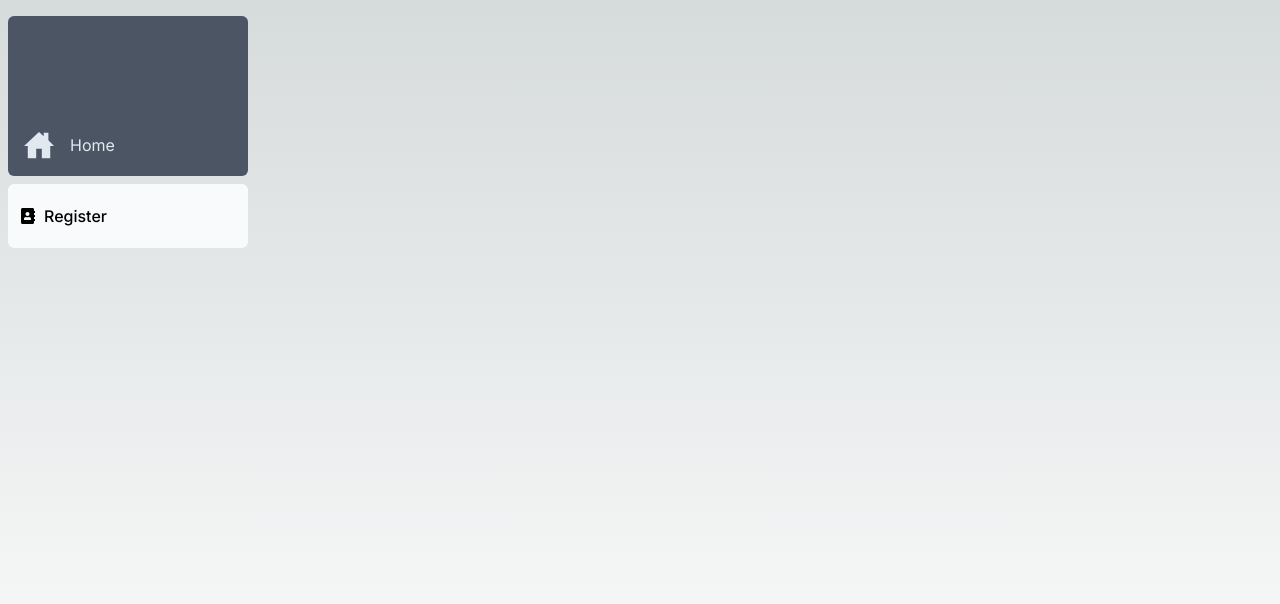
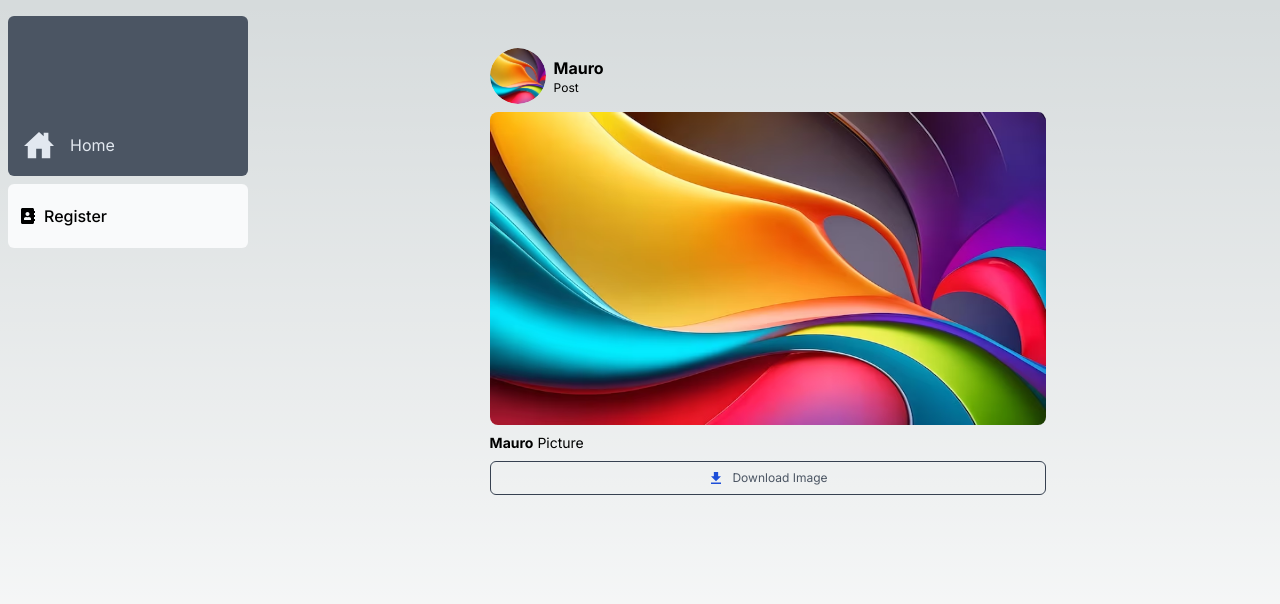
Before and after one commit to MauroGonzalez51/next-users-feed, a Next.js app: page / in a window 1280 px wide. Shown: the top 604 px of the page. Built offline with nearby package versions, Linux system fonts and the light colour scheme.

Commit message:
Creating the template for the Posts. More changes to the styles

```diff
--- /dev/null
+++ b/app/components/Post.tsx
@@ -0,0 +1,76 @@
+"use client";
+
+import { User } from "@/app/lib/definitions";
+import Image from "next/image";
+import { Button } from "@/app/components/ui";
+import { MouseEvent } from "react";
+import { IoMdDownload } from "react-icons/io";
+
+export function Post({ user }: { user: User }) {
+    const imageURL = user.image.url
+        ? user.image.url
+        : `/app/register/users/default/default-image-${Math.floor(Math.random() * 5 + 1)}.jpg`;
+
+    const handleDownloadImage = (event: MouseEvent<HTMLButtonElement>): void => {
+        const downloadLink = document.createElement("a");
+
+        downloadLink.href = imageURL;
+        downloadLink.download = `${user.username}`;
+
+        downloadLink.click();
+    };
+
+    return (
+        <div className="flex gap-2 flex-col items-start justify-center">
+            <div className="flex gap-x-2 items-center">
+                {/* Show the user info */}
+                <div className="rounded-full overflow-hidden w-14 h-14 flex items-center justify-center">
+                    <Image
+                        src={imageURL}
+                        alt="Image"
+                        className="w-full h-full rounded-full object-cover"
+                        width={48}
+                        height={48}
+                    />
+                </div>
+
+                <div>
+                    <p className="font-bold">{user.username}</p>
+                    <p className="text-xs">Post</p>
+                </div>
+            </div>
+
+            <div>
+                {/* Show the actual image */}
+                <Image
+                    width={641}
+                    height={320}
+                    src={imageURL}
+                    alt="Image"
+                    className="rounded-lg aspect-video"
+                />
+            </div>
+
+            <div className="flex gap-x-1 items-start text-sm text-justify">
+                {/* Post description */}
+                <p>
+                    <span className="font-bold">{user.username}</span> {user.description}
+                </p>
+            </div>
+
+            <div className="flex gap-4 w-full">
+                {/* Buttons */}
+
+                <Button
+                    onClick={handleDownloadImage}
+                    className="flex-grow flex gap-2 items-center justify-center text-xs border border-solid border-gray-700 px-4 py-2 bg-transparent hover:bg-transparent"
+                >
+                    <IoMdDownload className="text-blue-700 text-base" />
+                    <span className="text-gray-600">Download Image</span>
+                </Button>
+            </div>
+        </div>
+    );
+}
+
+export default Post;
--- a/app/components/SideNav.tsx
+++ b/app/components/SideNav.tsx
@@ -34,7 +34,7 @@ function SideNav() {
                     <Link
                         key={link.name}
                         href={link.href}
-                        className={`flex h-16 grow items-center justify-center gap-2 rounded-md bg-gray-50 p-3 text-base font-medium hover:bg-sky-100 hover:text-blue-600 md:flex-none md:justify-start md:p-2 md:px-3
+                        className={`flex h-16 grow items-center justify-center gap-2 rounded-md bg-gray-50 p-3 text-base font-medium hover:bg-sky-100 hover:text-blue-600 md:flex-none md:justify-start md:p-2 md:px-3 transition-colors
 
                             ${pathname === link.href && "text-blue-600"}
                         `}
--- a/app/components/ui/Button.tsx
+++ b/app/components/ui/Button.tsx
@@ -1,14 +1,14 @@
 import { twMerge } from "tailwind-merge";
 import { ButtonHTMLAttributes } from "react";
 
-interface ButtonProps extends ButtonHTMLAttributes<HTMLButtonElement> {}
+interface Props extends ButtonHTMLAttributes<HTMLButtonElement> {}
 
-function Button({ className, children, ...props }: ButtonProps) {
+function Button({ className, children, ...props }: Props) {
     return (
         <button
             {...props}
             className={twMerge(
-                "rounded-md border border-solid p-2 border-blue-500 bg-blue-400 text-slate-200 hover:bg-blue-500 transition-colors  w-full",
+                "rounded-md border border-solid p-2 border-blue-500 bg-blue-400 text-slate-200 hover:bg-blue-500 transition-colors  w-full flex-grow",
                 className,
             )}
         >
--- a/app/components/ui/Input.tsx
+++ b/app/components/ui/Input.tsx
@@ -1,12 +1,12 @@
 import { InputHTMLAttributes } from "react";
 import { twMerge } from "tailwind-merge";
 
-interface InputProps extends InputHTMLAttributes<HTMLInputElement> {}
+interface Props extends InputHTMLAttributes<HTMLInputElement> {}
 
-export function Input({ className, ...inputProps }: InputProps) {
+export function Input({ className, ...props }: Props) {
     return (
         <input
-            {...inputProps}
+            {...props}
             className={twMerge(
                 "p-4 rounded-md text-black outline-none placeholder:italic border border-solid border-gray-800 flex-grow w-full",
                 className,
--- a/app/components/ui/index.js
+++ b/app/components/ui/index.js
@@ -1,2 +1,2 @@
-export { default as Input } from './Input'
-export { default as Button } from './Button'
+export { default as Input } from "./Input";
+export { default as Button } from "./Button";
--- a/app/layout.tsx
+++ b/app/layout.tsx
@@ -18,7 +18,7 @@ export default function RootLayout({ children }: { children: React.ReactNode })
                     <div className="w-full flex-none md:w-64">
                         <SideNav />
                     </div>
-                    <div className="flex-grow p-6 md:overflow-y-auto md:p-12">{children}</div>
+                    <div className="flex justify-center flex-grow p-6 md:overflow-y-auto md:p-12">{children}</div>
                 </div>
             </body>
         </html>
--- a/app/lib/data.ts
+++ b/app/lib/data.ts
@@ -16,11 +16,17 @@ const addUser = async (user: User) => {
     try {
         const db = getFirestore(firebaseApp);
 
-        const imageURL = await uploadImage(user.imageFile);
+        if (!user.image.file) return;
 
-        let { imageFile: _, ...newUser } = user;
+        const imageURL = await uploadImage(user.image.file);
 
-        newUser = { ...newUser, imageURL };
+        delete user.image.file;
+
+        const newUser: User = {
+            username: user.username,
+            description: user.description,
+            image: { url: imageURL },
+        };
 
         const usersCollection = collection(db, "users");
 
--- a/app/lib/definitions.ts
+++ b/app/lib/definitions.ts
@@ -3,12 +3,14 @@ import { JSXElementConstructor, ReactElement } from "react";
 export interface User {
     username: string;
     description: string;
-    imageURL?: string;
-    imageFile: File;
+    image: {
+        file?: File;
+        url?: string;
+    };
 }
 
 export interface Link {
     name: string;
     href: string;
-    icon: React.ElementType
+    icon: React.ElementType;
 }
--- a/app/page.tsx
+++ b/app/page.tsx
@@ -1,6 +1,19 @@
+import { Post } from "@/app/components/Post";
+import { User } from "@/app/lib/definitions";
+
 function Home() {
+    const user: User = {
+        username: "Mauro",
+        description: "Picture",
+        image: {
+            url: "/imagen.avif",
+        },
+    };
+
     return (
-        <main className="flex min-h-screen flex-col items-center justify-between"></main>
+        <main className="h-screen w-full lg:w-[60%]">
+            <Post user={user}/>
+        </main>
     );
 }
 
--- a/app/register/page.tsx
+++ b/app/register/page.tsx
@@ -43,7 +43,7 @@ function RegisterPage() {
         const user: User = {
             username: username.value,
             description: description.value,
-            imageFile: file,
+            image: { file },
         };
 
         addUser(user);
@@ -55,7 +55,7 @@ function RegisterPage() {
     };
 
     return (
-        <div className="py-12 md:py-24 flex justify-center items-center">
+        <div className="py-12 md:py-24 flex justify-center items-center w-full">
             <form
                 className="gap-8 flex justify-center items-center flex-col flex-grow"
                 onSubmit={handleSubmit}
--- a/next.config.js
+++ b/next.config.js
@@ -1,4 +1,8 @@
 /** @type {import('next').NextConfig} */
-const nextConfig = {}
+const nextConfig = {
+    images: {
+        domains: ["img.freepik.com", "firebasestorage.googleapis.com"],
+    },
+};
 
-module.exports = nextConfig
+module.exports = nextConfig;
```
Also changed, not shown: public/imagen.avif (added).
